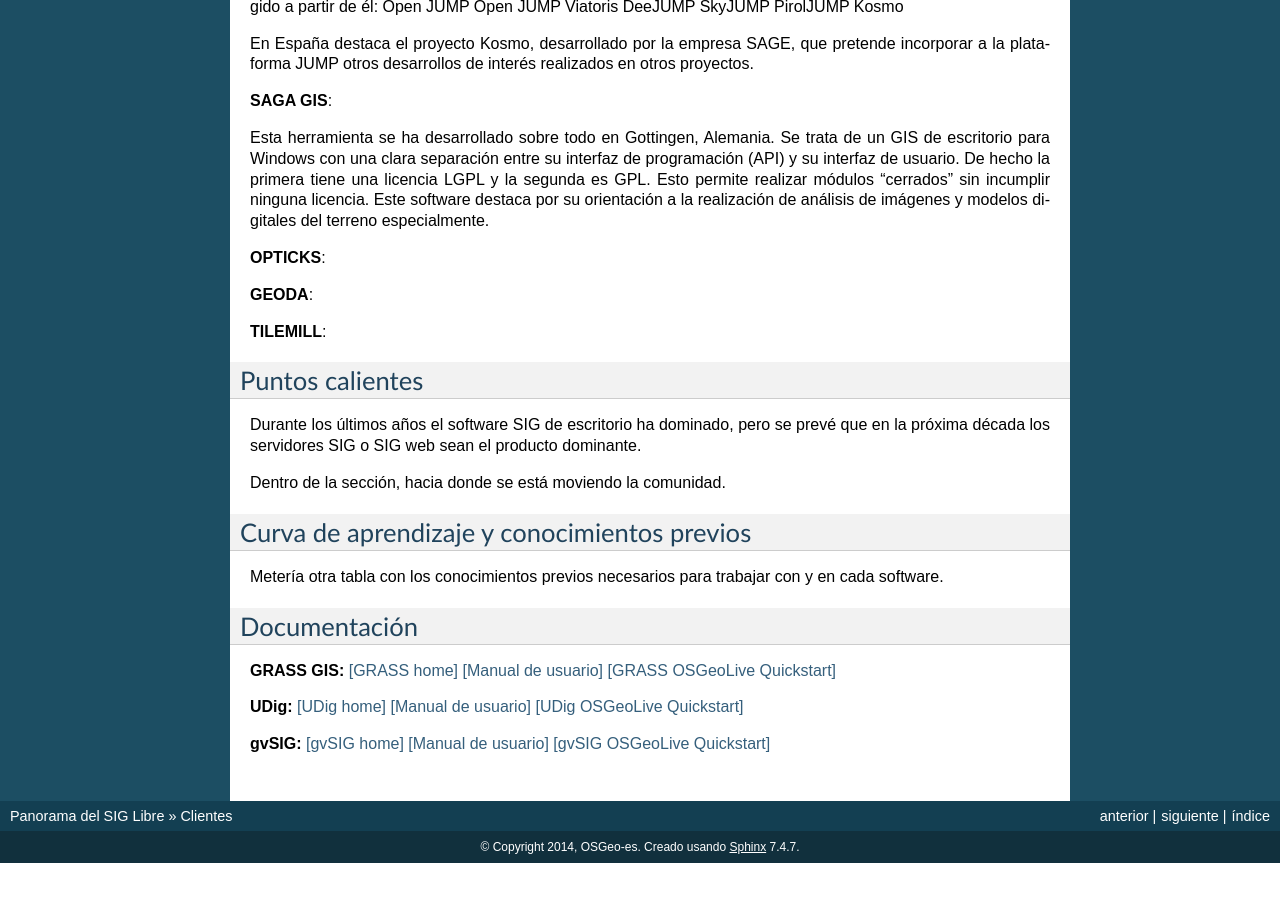
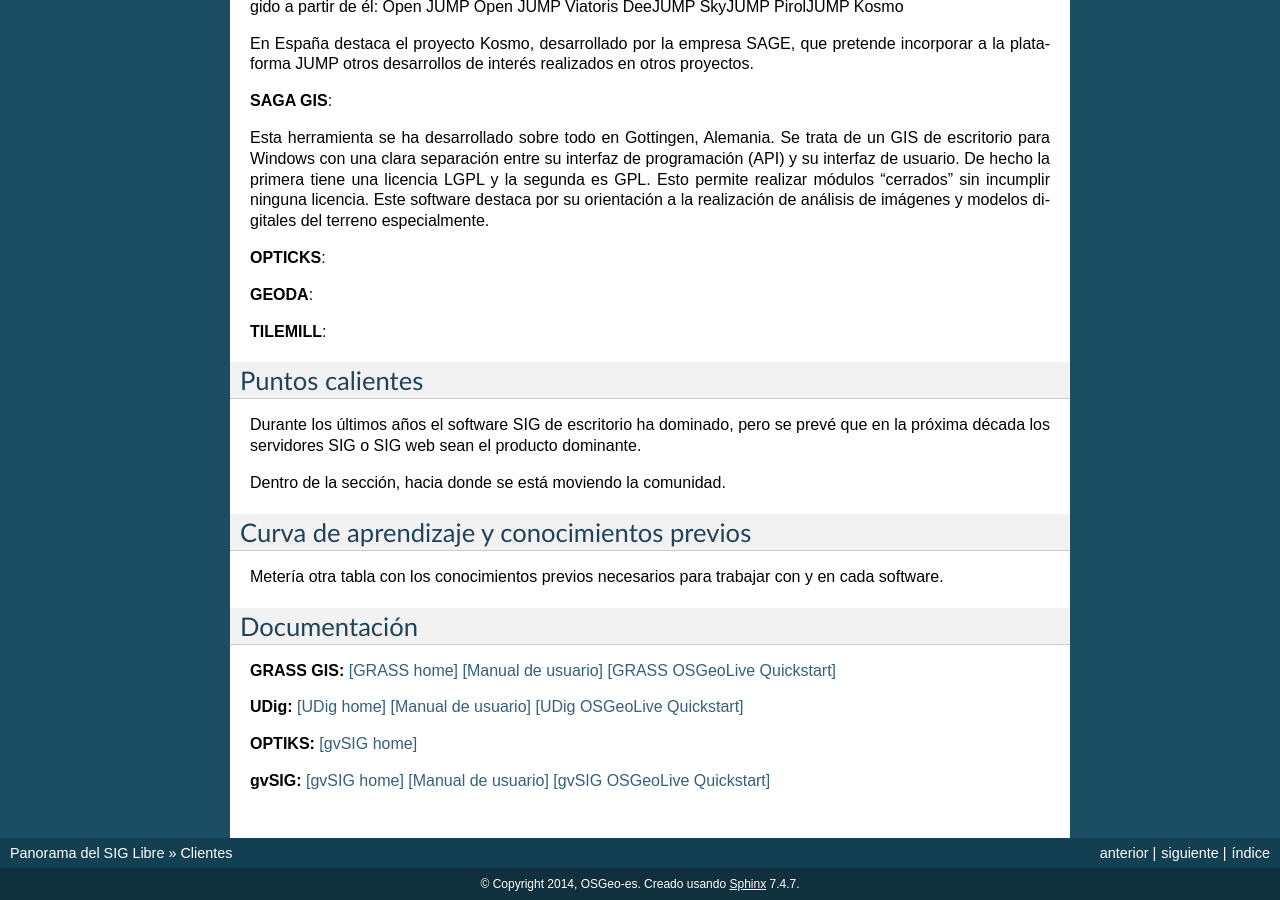
Before and after one commit to OSGeo-ES/panorama-siglibre8, a Sphinx documentation site: the page built from source/clientes/index.rst, in a window 1280 px wide and 900 px high, scrolled down 3150 px. Built offline with Sphinx 7.4.7, drawn with Linux system fonts in a browser that asks for light colours; before the commit the page ends 4013 px from its top, so only the background shows below that.

Commit message:
Update index.rst

```diff
--- a/source/clientes/index.rst
+++ b/source/clientes/index.rst
@@ -136,7 +136,6 @@
 
 **UDig:** `[UDig home] <http://udig.refractions.net/>`_ `[Manual de usuario] <http://udig.github.io/docs/user/>`_ `[UDig OSGeoLive Quickstart] <http://live.osgeo.org/en/quickstart/udig_quickstart.html>`_
 
-
-
+**OPTIKS:** `[gvSIG home] <http://opticks.org/confluence/display/opticks/Welcome+To+Opticks>`_
 
 **gvSIG:** `[gvSIG home] <http://gvsig.org/>`_ `[Manual de usuario] <http://www.gvsig.org/plone/projects/gvsig-desktop/docs/user/gvsig-desktop-2-1-manual-de-usuario/>`_ `[gvSIG OSGeoLive Quickstart] <http://live.osgeo.org/en/quickstart/gvsig_quickstart.html>`_
```
